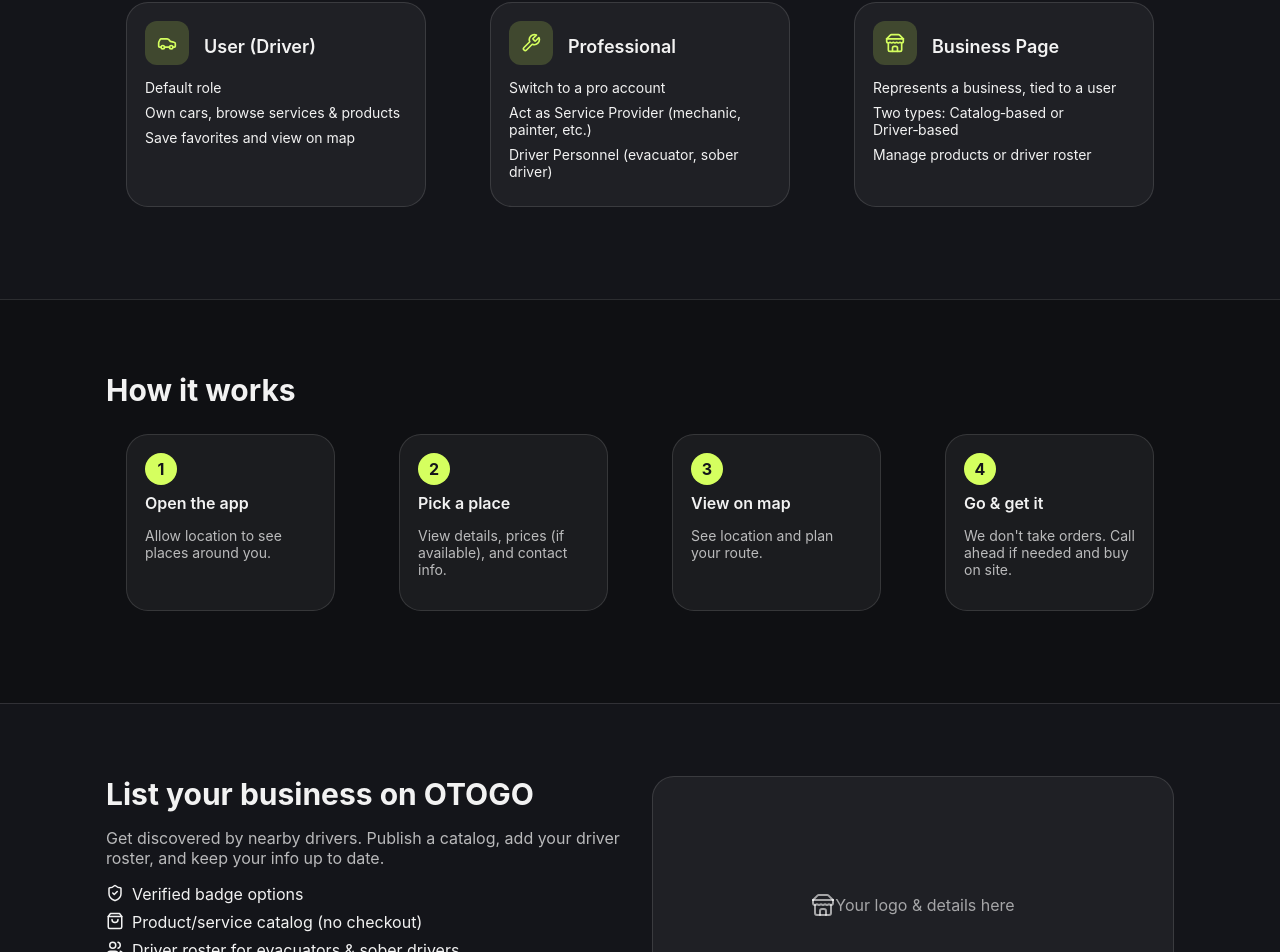
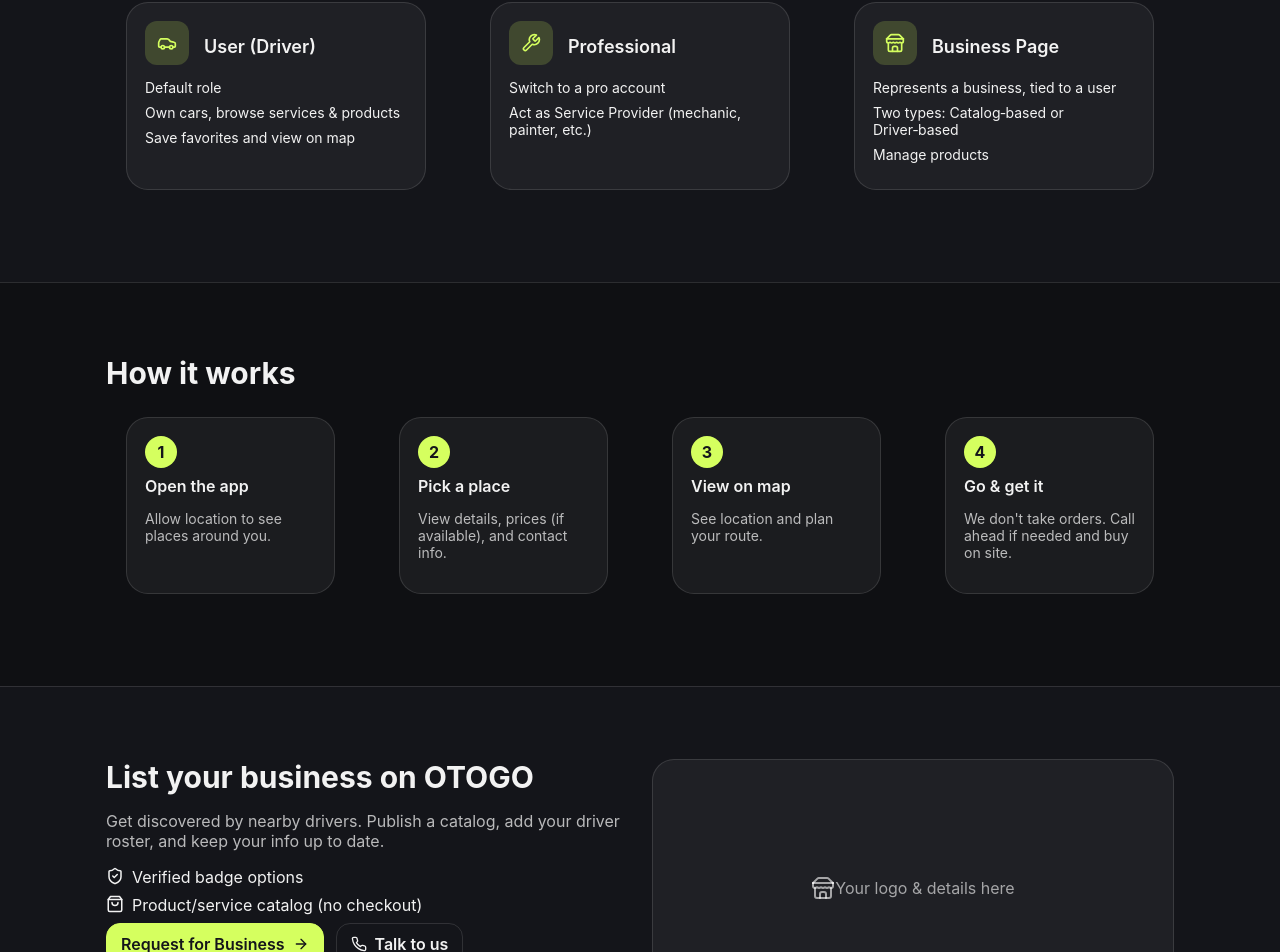
Before and after one commit to aliyeffali7/otogo_landing, a React (Vite) app: page / in a window 1280 px wide. Shown: the part 1505-2457 px from the top of the page. Built offline with nearby package versions, Linux system fonts and the light colour scheme.

Commit message:
balaca sey suy

```diff
--- a/src/App.jsx
+++ b/src/App.jsx
@@ -124,7 +124,7 @@
         </div>
       </section>
 
-      {/* ROLES */}
+      {/* Who it’s for */}
       <section id="roles" className="section">
         <div className="container">
           <div className="narrow">
@@ -133,13 +133,13 @@
           </div>
           <div className="grid three">
             <RoleCard icon={Car} title={t("User (Driver)", lang)} points={[t("Default role", lang), t("Own cars, browse services & products", lang), t("Save favorites and view on map", lang)]} />
-            <RoleCard icon={Wrench} title={t("Professional", lang)} points={[t("Switch to a pro account", lang), t("Act as Service Provider (mechanic, painter, etc.)", lang), t("Driver Personnel (evacuator, sober driver)", lang)]} />
-            <RoleCard icon={Store} title={t("Business Page", lang)} points={[t("Represents a business, tied to a user", lang), t("Two types: Catalog‑based or Driver‑based", lang), t("Manage products or driver roster", lang)]} />
+            <RoleCard icon={Wrench} title={t("Professional", lang)} points={[t("Switch to a pro account", lang), t("Act as Service Provider (mechanic, painter, etc.)", lang), ]} />
+            <RoleCard icon={Store} title={t("Business Page", lang)} points={[t("Represents a business, tied to a user", lang), t("Two types: Catalog‑based or Driver‑based", lang), t("Manage products ", lang)]} />
           </div>
         </div>
       </section>
 
-      {/* HOW */}
+      {/* HOW IT WORKS*/}
       <section id="how" className="section alt">
         <div className="container">
           <h2 className="h2">{t("How it works", lang)}</h2>
@@ -161,7 +161,7 @@
             <ul className="list">
               <li><ShieldCheck size={18}/> {t("Verified badge options", lang)}</li>
               <li><ShoppingBag size={18}/> {t("Product/service catalog (no checkout)", lang)}</li>
-              <li><Users size={18}/> {t("Driver roster for evacuators & sober drivers", lang)}</li>
+
             </ul>
             <div className="row gap">
               <a href="#biz-form" className="btn btn-accent">{t("Request for Business", lang)} <ArrowRight size={16}/></a>
```
